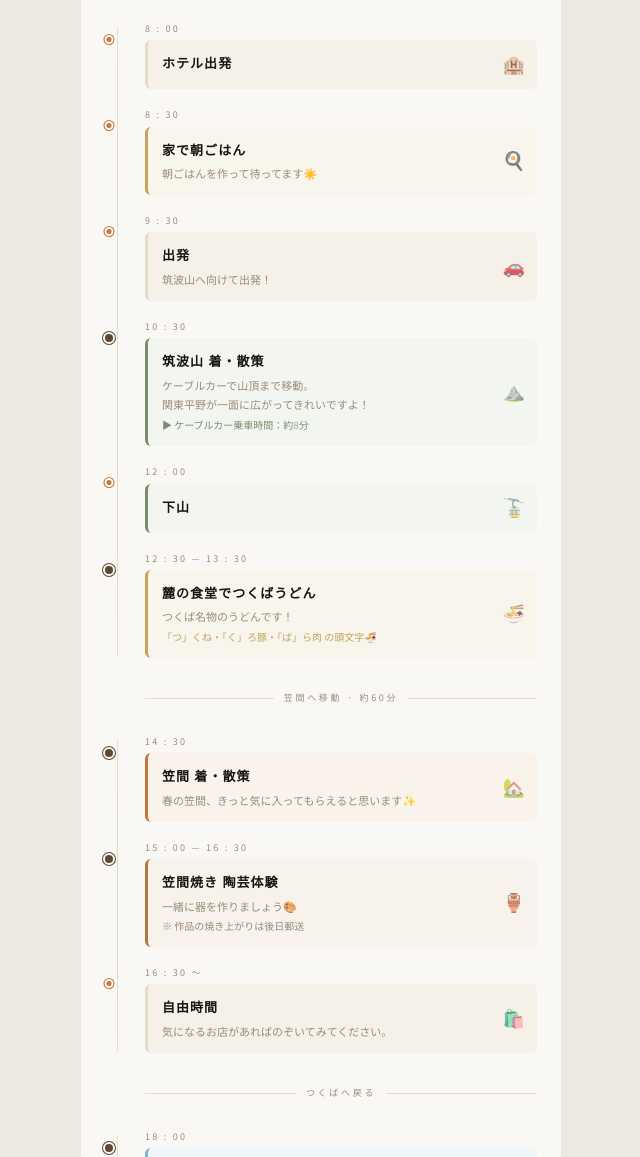
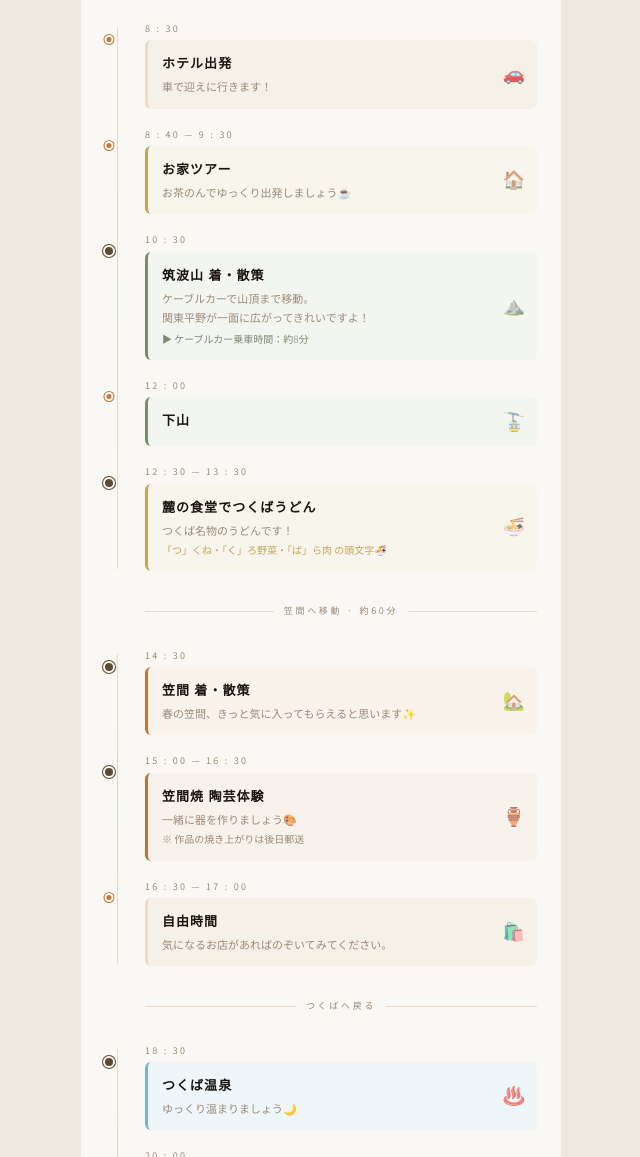
Before and after one commit to kobapps-github/tsukuba-shiori, a plain HTML site: page index.html in a window 1280 px wide. Shown: the part 826-1983 px from the top of the page, without its empty margins (319-959 px from the left). Drawn offline with Linux system fonts and the light colour scheme.

Commit message:
Update index.html
スケジュールと文言修正

```diff
--- a/index.html
+++ b/index.html
@@ -390,30 +390,21 @@
 
     <div class="tl-item">
       <div class="tl-dot"></div>
-      <div class="tl-time">8 : 00</div>
+      <div class="tl-time">8 : 30</div>
       <div class="tl-card">
-        <div class="tl-icon">🏨</div>
+        <div class="tl-icon">🚗</div>
         <div class="tl-event">ホテル出発</div>
+        <div class="tl-detail">車で迎えに行きます！</div>
       </div>
     </div>
 
     <div class="tl-item">
       <div class="tl-dot"></div>
-      <div class="tl-time">8 : 30</div>
+      <div class="tl-time">8 : 40 — 9 : 30</div>
       <div class="tl-card food">
-        <div class="tl-icon">🍳</div>
-        <div class="tl-event">家で朝ごはん</div>
-        <div class="tl-detail">朝ごはんを作って待ってます☀️</div>
-      </div>
-    </div>
-
-    <div class="tl-item">
-      <div class="tl-dot"></div>
-      <div class="tl-time">9 : 30</div>
-      <div class="tl-card">
-        <div class="tl-icon">🚗</div>
-        <div class="tl-event">出発</div>
-        <div class="tl-detail">筑波山へ向けて出発！</div>
+        <div class="tl-icon">🏠</div>
+        <div class="tl-event">お家ツアー</div>
+        <div class="tl-detail">お茶のんでゆっくり出発しましょう☕</div>
       </div>
     </div>
 
@@ -448,7 +439,7 @@
         <div class="tl-event">麓の食堂でつくばうどん</div>
         <div class="tl-detail">
           つくば名物のうどんです！<br>
-          <span style="color: #c4a35a; font-size: 10px;">「つ」くね・「く」ろ豚・「ば」ら肉 の頭文字🍜</span>
+          <span style="color: #c4a35a; font-size: 10px;">「つ」くね・「く」ろ野菜・「ば」ら肉 の頭文字🍜</span>
         </div>
       </div>
     </div>
@@ -478,7 +469,7 @@
       <div class="tl-time">15 : 00 — 16 : 30</div>
       <div class="tl-card pot">
         <div class="tl-icon">🏺</div>
-        <div class="tl-event">笠間焼き 陶芸体験</div>
+        <div class="tl-event">笠間焼 陶芸体験</div>
         <div class="tl-detail">
           一緒に器を作りましょう🎨<br>
           <span style="color: var(--muted); font-size: 10px;">※ 作品の焼き上がりは後日郵送</span>
@@ -488,7 +479,7 @@
 
     <div class="tl-item">
       <div class="tl-dot"></div>
-      <div class="tl-time">16 : 30 〜</div>
+      <div class="tl-time">16 : 30 — 17 : 00</div>
       <div class="tl-card">
         <div class="tl-icon">🛍️</div>
         <div class="tl-event">自由時間</div>
@@ -508,7 +499,7 @@
 
     <div class="tl-item">
       <div class="tl-dot big"></div>
-      <div class="tl-time">18 : 00</div>
+      <div class="tl-time">18 : 30</div>
       <div class="tl-card spa">
         <div class="tl-icon">♨️</div>
         <div class="tl-event">つくば温泉</div>
```
